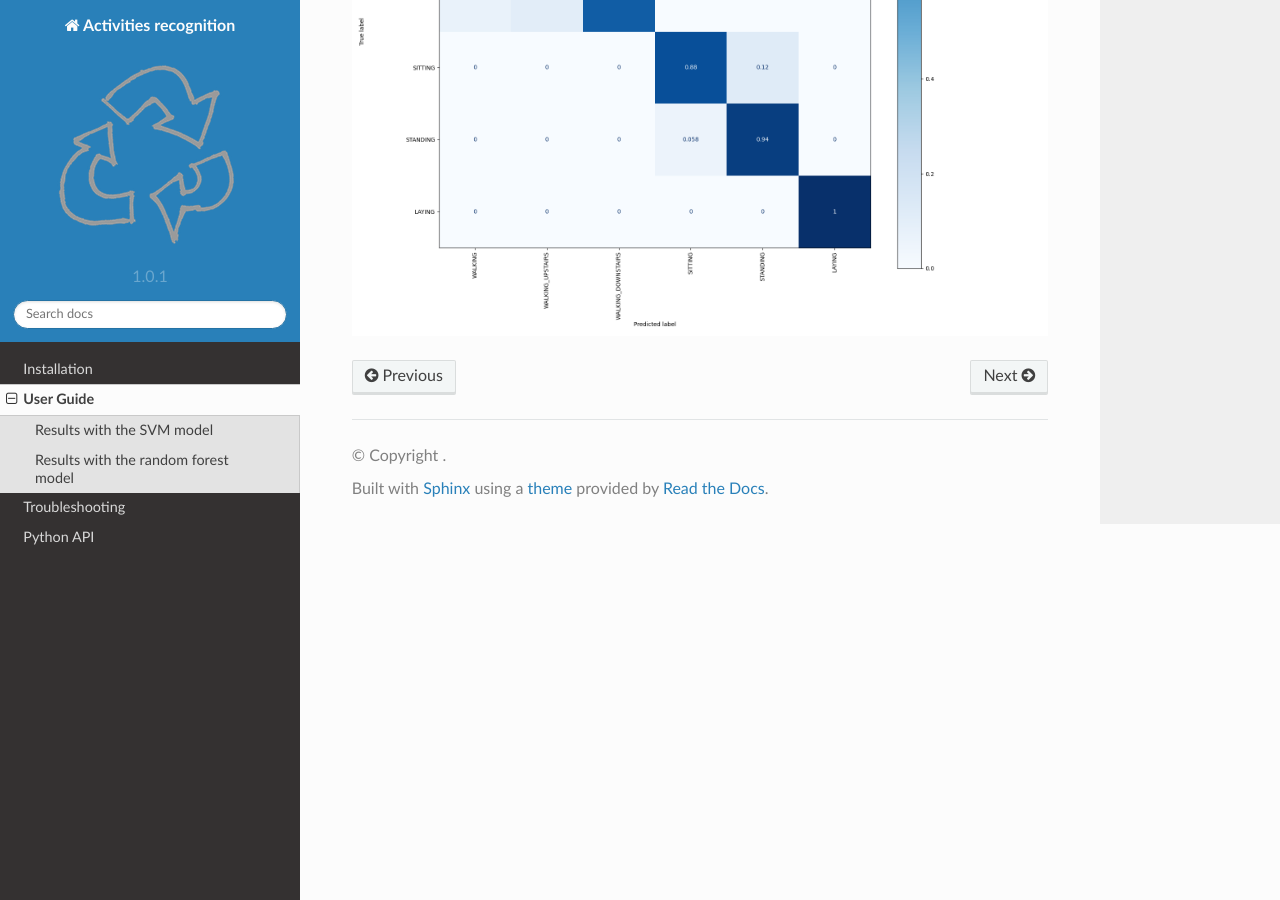
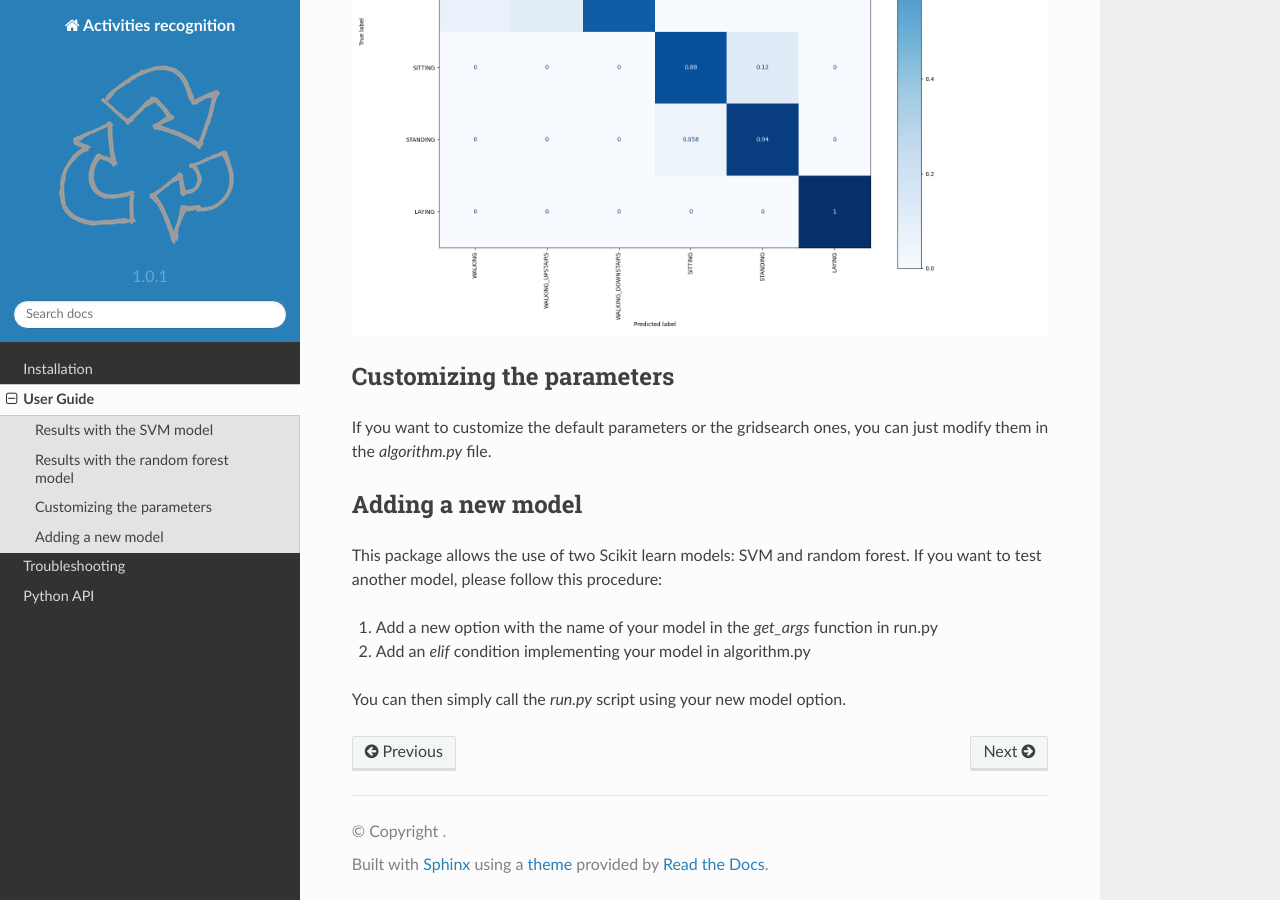
Before and after one commit to patrickaudriaz/mini-project, a Sphinx documentation site: the page built from doc/guide.rst, in a window 1280 px wide and 900 px high, scrolled down 1923 px. Built offline with Sphinx 7.4.7 and the Read the Docs theme 2.0.0, drawn with Linux system fonts in a browser that asks for light colours.

Commit message:
[doc] Add guide to customize/add models

```diff
--- a/doc/guide.rst
+++ b/doc/guide.rst
@@ -57,3 +57,21 @@ bootstrap = True).
 .. image:: img/rf_confusion_matrix.png
   :width: 1000
   :alt: Random Forest Confusion Matrix
+
+
+Customizing the parameters
+--------------------------
+
+If you want to customize the default parameters or the gridsearch ones, you
+can just modify them in the *algorithm.py* file.
+
+Adding a new model
+------------------
+
+This package allows the use of two Scikit learn models: SVM and random forest.
+If you want to test another model, please follow this procedure:
+
+1. Add a new option with the name of your model in the *get_args* function in run.py
+2. Add an *elif* condition implementing your model in algorithm.py
+
+You can then simply call the *run.py* script using your new model option.
```
